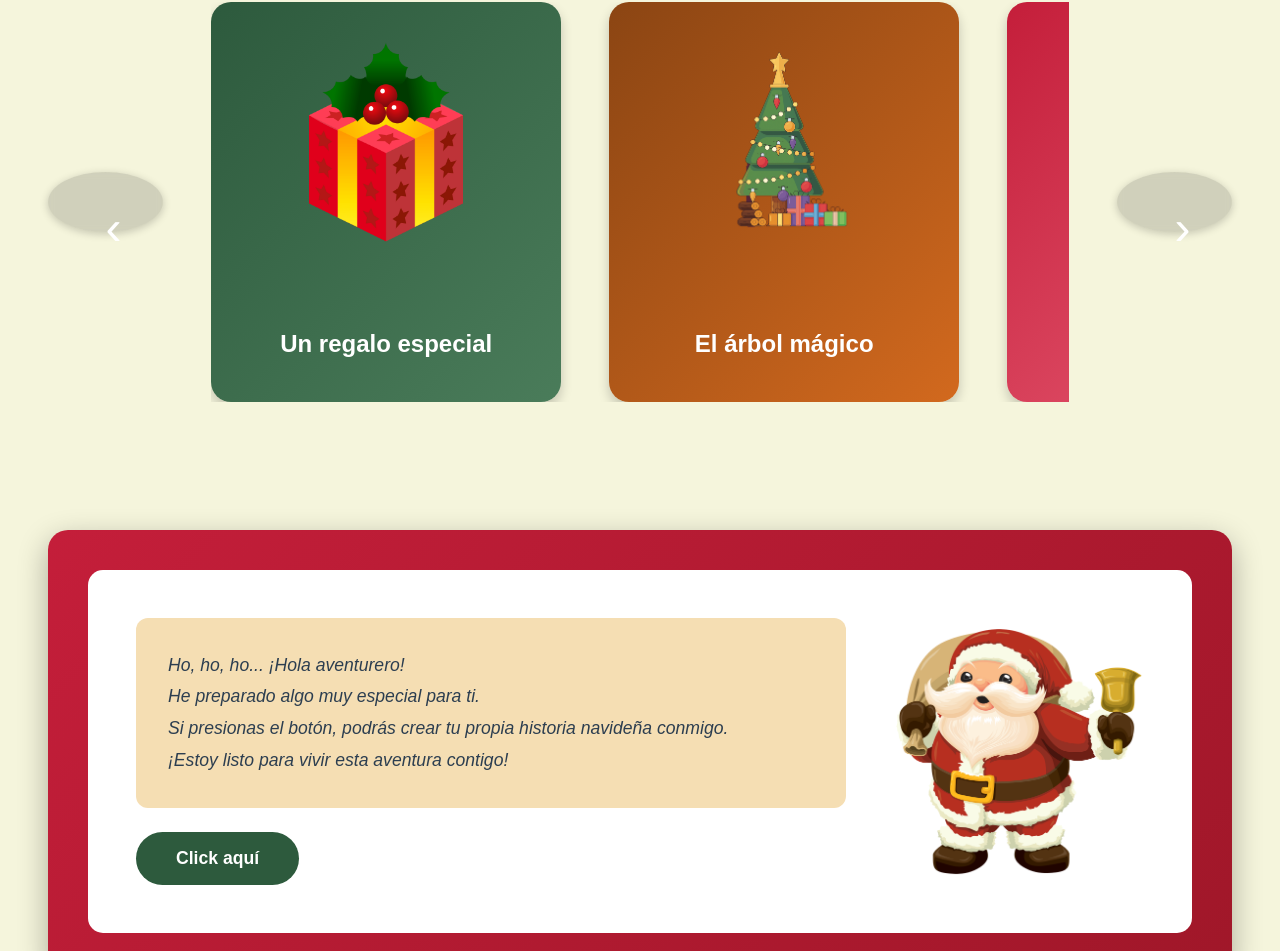
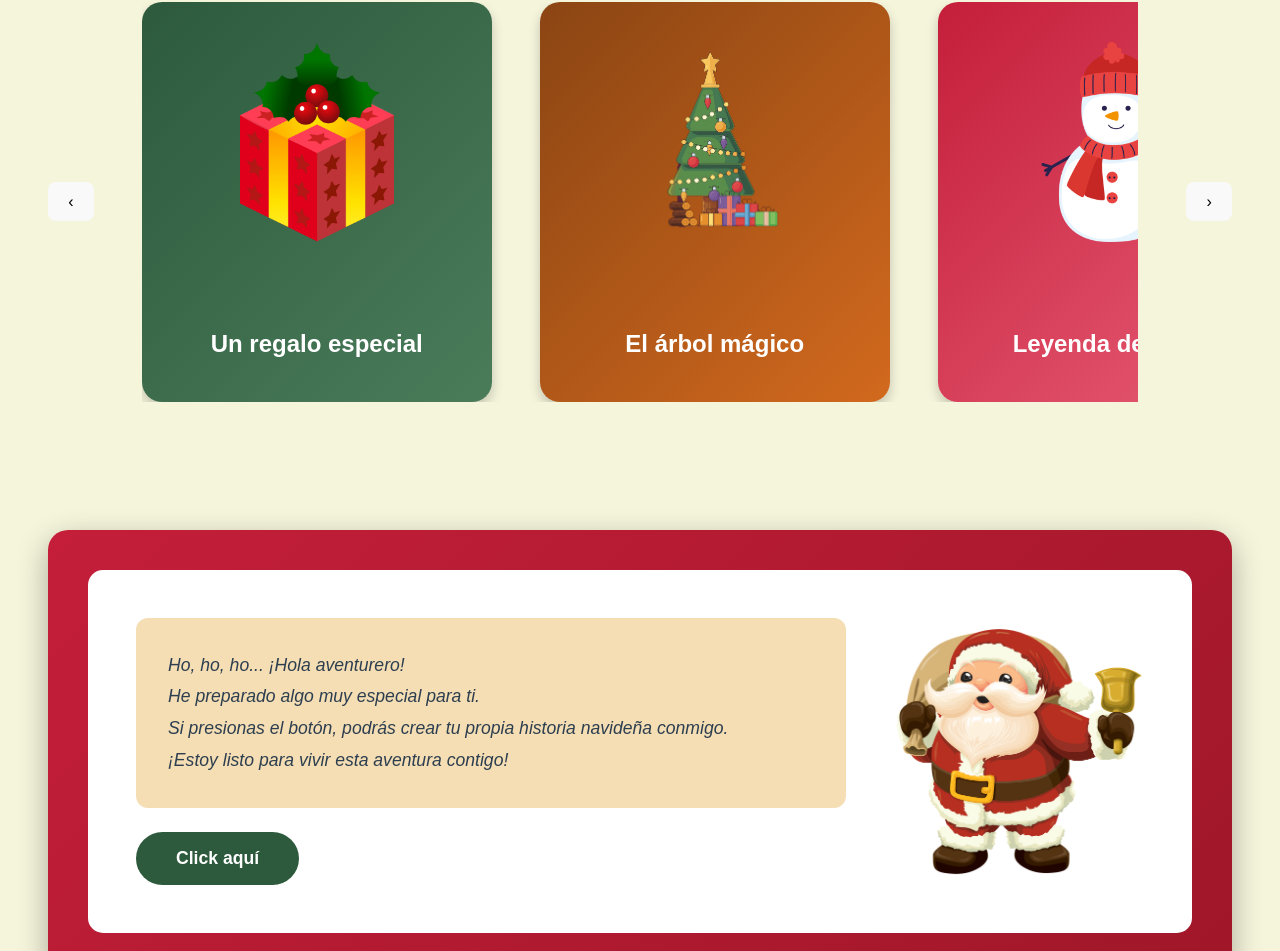
Before and after one commit to Hozu08/Dynamic-Events, a React (Vite) app in the folder dynamic-events/: page / in a window 1280 px wide. Shown: the part 839-1790 px from the top of the page. Built offline with nearby package versions, Linux system fonts and the light colour scheme.

Commit message:
Se modifican las flechas del carrusel y el botón para cerrar el modal del mismo

```diff
--- a/dynamic-events/src/components/ChristmasLanding.jsx
+++ b/dynamic-events/src/components/ChristmasLanding.jsx
@@ -121,7 +121,7 @@ export function ChristmasLanding({ onNavigateToChat, onNavigateToGame }) {
         </div>
 
         <div className="carousel-container">
-          <button className="carousel-arrow carousel-arrow--simple" onClick={prevSlide}>
+          <button onClick={prevSlide}>
             ‹
           </button>
 
@@ -162,7 +162,7 @@ export function ChristmasLanding({ onNavigateToChat, onNavigateToGame }) {
             ))}
           </div>
 
-          <button className="carousel-arrow carousel-arrow--simple" onClick={nextSlide}>
+          <button onClick={nextSlide}>
             ›
           </button>
         </div>
--- a/dynamic-events/src/styles/ChristmasLanding.css
+++ b/dynamic-events/src/styles/ChristmasLanding.css
@@ -179,31 +179,6 @@
   display: flex;
   align-items: center;
   gap: 3rem;
-}
-
-/* Flechas simplificadas */
-.carousel-arrow {
-  background: rgba(0,0,0,0.2);
-  border: none;
-  color: white;
-  font-size: 3rem;
-  width: 60px;
-  height: 60px;
-  border-radius: 50%;
-  cursor: pointer;
-  transition: all 0.3s ease;
-  flex-shrink: 0;
-  box-shadow: 0 2px 8px rgba(0,0,0,0.2);
-}
-
-.carousel-arrow:hover {
-  background: rgba(0,0,0,0.4);
-  transform: scale(1.05);
-}
-
-.carousel-arrow--simple {
-  background: rgba(0,0,0,0.15);
-  backdrop-filter: blur(5px);
 }
 
 .carousel-track {
@@ -495,10 +470,7 @@
   background: rgba(0,0,0,0.5);
   color: white;
   border: none;
-  width: 50px;
-  height: 50px;
-  border-radius: 50%;
-  font-size: 2rem;
+  font-size: 1rem;
   cursor: pointer;
   z-index: 10;
   transition: all 0.3s ease;
@@ -506,8 +478,7 @@
 }
 
 .modal-close:hover {
-  background: rgba(0,0,0,0.8);
-  transform: rotate(90deg);
+  background: rgba(255, 56, 56, 0.8);
 }
 
 /* Story Modal */
```
